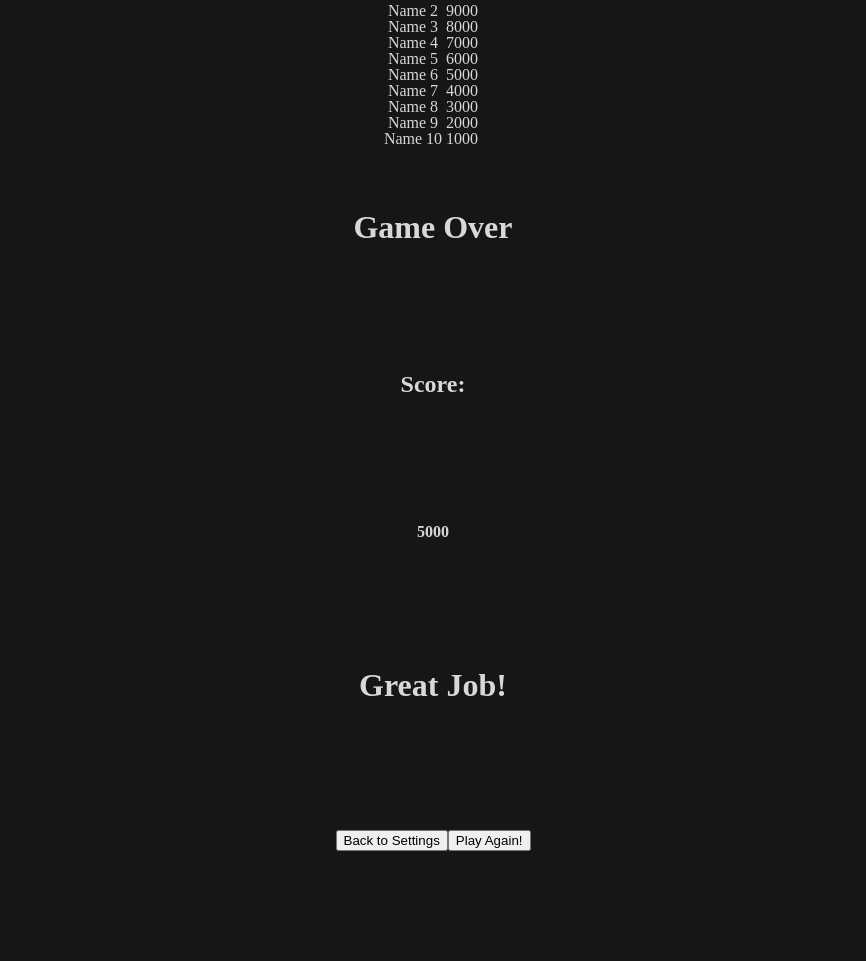
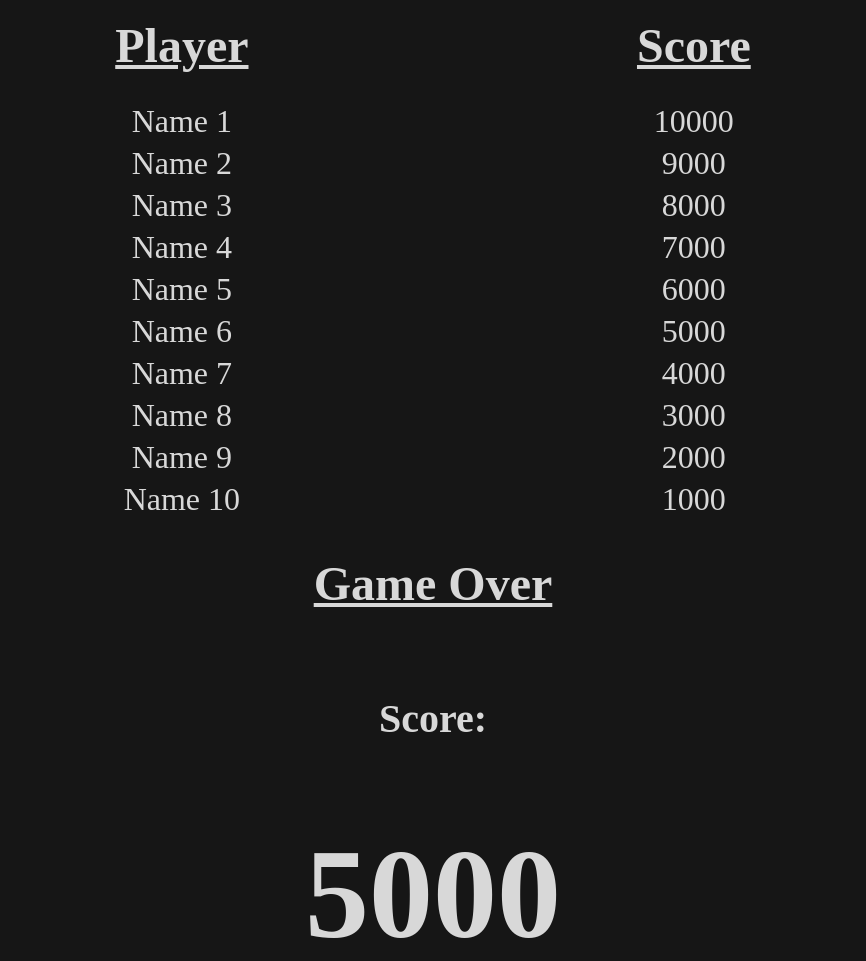
Before and after one commit to mrmchughes/odins_operations, a plain HTML site: page index.html in a window 1280 px wide. Shown: the part 1645-2606 px from the top of the page, without its empty margins (207-1073 px from the left). Before the commit the page ends 2560 px from the top, so only its background shows below. Drawn offline with Linux system fonts and the light colour scheme.

Commit message:
initial html and css templates

```diff
--- a/index.html
+++ b/index.html
@@ -179,6 +179,7 @@
       </div>
       <div class="flex-row flex-center high-score-table" id="highScoreTable">
         <ol class="flex-column flex-center">
+          <li><h2>Player</h2></li>
           <li>Name 1</li>
           <li>Name 2</li>
           <li>Name 3</li>
@@ -191,6 +192,7 @@
           <li>Name 10</li>
         </ol>
         <ul class="flex-column flex-center">
+          <li><h2>Score</h2></li>
           <li>10000</li>
           <li>9000</li>
           <li>8000</li>
@@ -208,10 +210,10 @@
     <div class="flex-column flex-center game-over" id="gameOver">
       <h2>Game Over</h2>
       <h3>Score:</h3>
-      <h4>5000</h4>
-      <h2>Great Job!</h2>
+      <h4 id="playerScore">5000</h4>
+      <h2 id="encouragingPhrase">Great Job!</h2>
       <div class="flex-row flex-center">
-        <button>Back to Settings</button>
+        <button>Return to Settings</button>
         <button>Play Again!</button>
       </div>
     </div>
--- a/styles.css
+++ b/styles.css
@@ -223,3 +223,67 @@ input[type="submit"]:hover {
   transform: scale(-1, 1);
   color: var(--red);
 }
+
+.high-scores {
+  width: 100%;
+}
+
+.high-score-controls {
+  width: 100%;
+  justify-content: space-around;
+}
+
+.high-score-table {
+  width: 100%;
+  margin-top: 25px;
+  font-size: 32px;
+  justify-content: space-around;
+}
+
+.high-score-table ol li h2, .high-score-table ul li h2 {
+  text-decoration: underline;
+  margin-bottom: 25px;
+  font-size: 48px;
+}
+
+.high-score-table ol li, .high-score-table ul li {
+  margin-top: 10px;
+}
+
+.game-over h2 {
+  font-size: 48px;
+  font-weight: bold;
+  text-decoration: underline;
+}
+
+.game-over h3 {
+  font-size: 40px;
+}
+
+.game-over h4 {
+  font-size: 128px;
+}
+
+.game-over button {
+  height: 50px;
+  background-color: var(--gray);
+  color: var(--black);
+  font-size: 16px;
+  font-weight: bold;
+  border: 2px solid var(--violet);
+  padding: 10px 20px 10px 20px;
+  border-radius: 5px;
+}
+
+.game-over button:hover {
+  background-color: var(--violet);
+  color: var(--white);
+  border: 2px solid var(--gray);
+  cursor: pointer;
+}
+
+.game-over div {
+  width: 100%;
+  justify-content: space-around;
+  align-content: space-around;
+}
```
Lines whose indentation alone changed are shown as unchanged.
